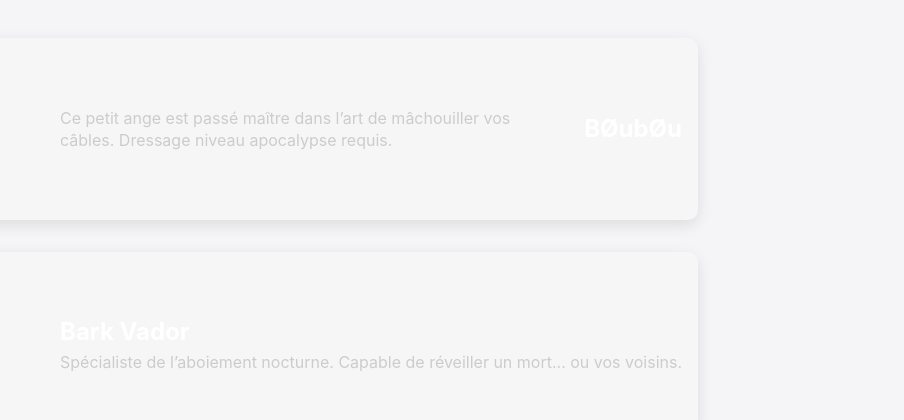
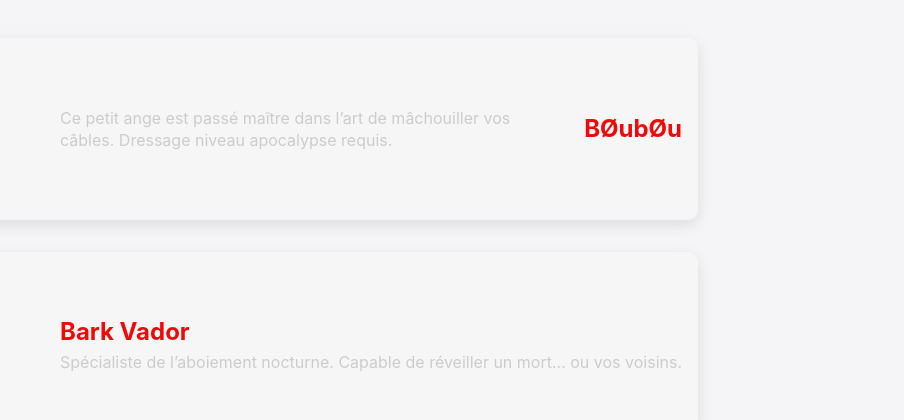
Before and after one commit to TOXIQUECODE/SITEWEB, a website: page public/index.html in a window 1280 px wide. Shown: the part 291-711 px from the top of the page, 376-1280 px from the left. Drawn offline with Linux system fonts and the light colour scheme.

Commit message:
Update style.css

```diff
--- a/public/style.css
+++ b/public/style.css
@@ -217,8 +217,9 @@ nav a.active::after {
 
 .demon-profile h2 {
   font-size: 1.5rem;
-  color: #fff;
+  color: #ef0909;
   margin: 0;
+  text-align: left;
 }
 
 .demon-profile p {
```
